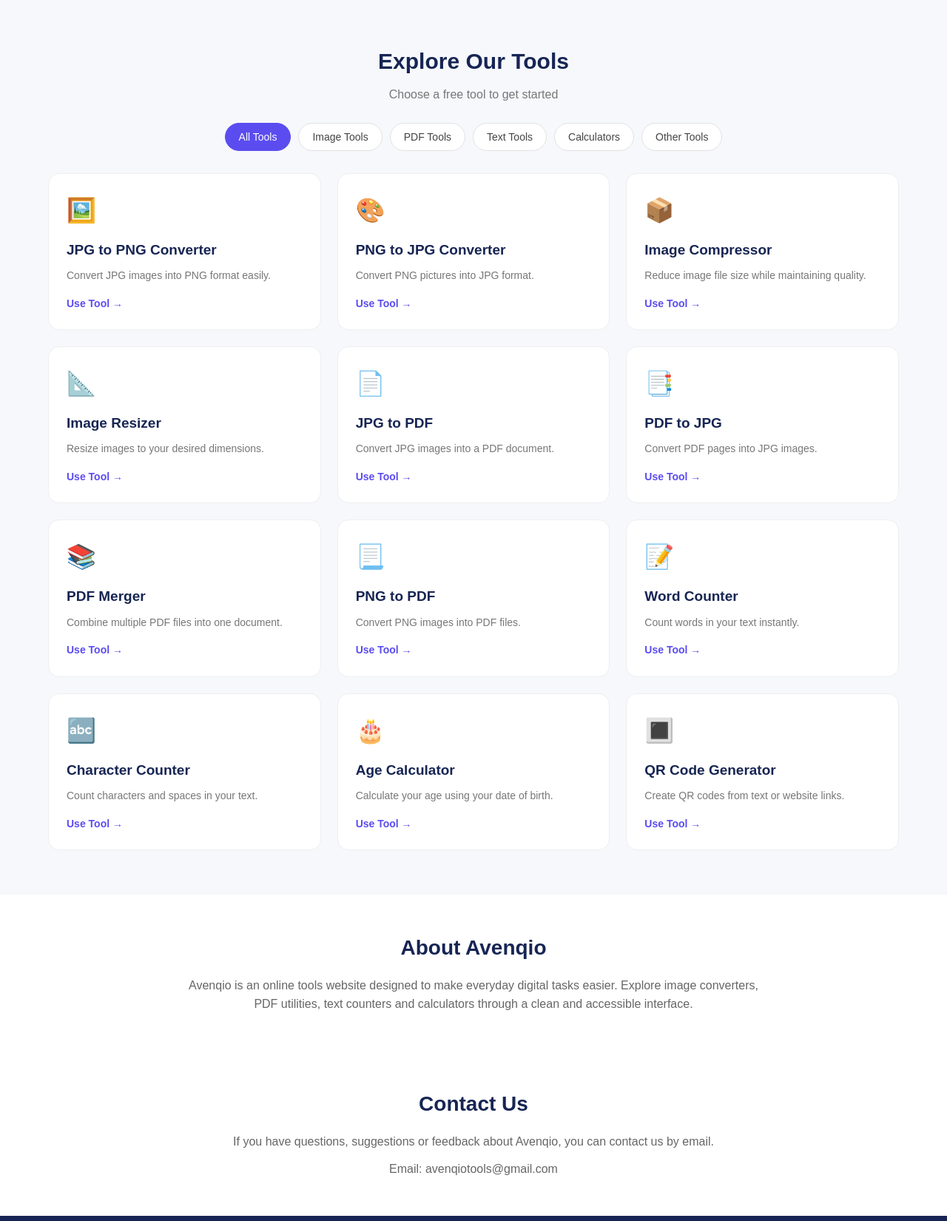
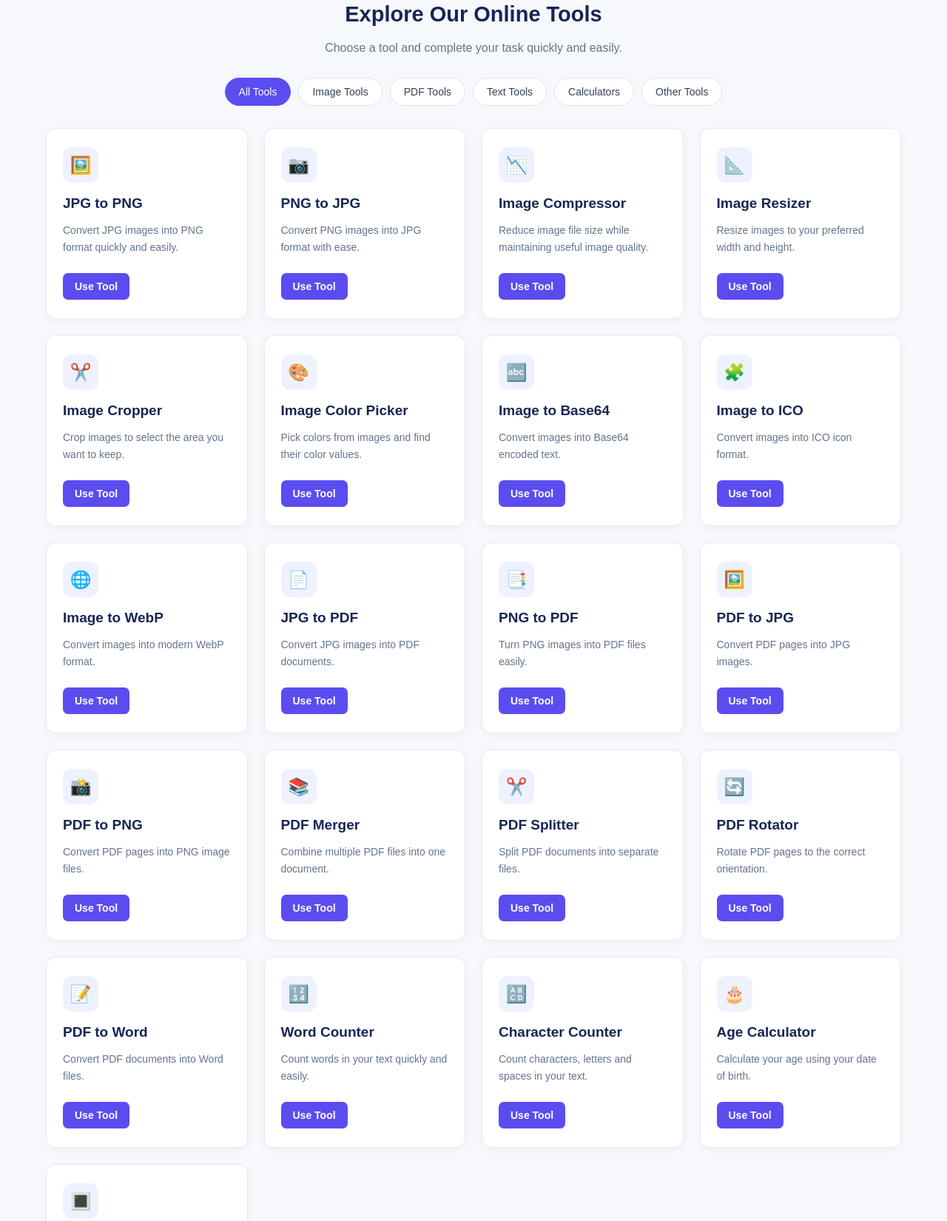
Before and after one commit to AvenqioTools/avenqio, a plain HTML site: page index.html in a window 1280 px wide. Shown: the part 468-2118 px from the top of the page at 74% size. Drawn offline with Linux system fonts and the light colour scheme.

Commit message:
Refactor index.html for SEO and UI improvements
Updated meta description and keywords for SEO. Enhanced styling and layout for better user experience. Improved tool descriptions and added new tools.

```diff
--- a/index.html
+++ b/index.html
@@ -7,129 +7,129 @@
 
 <title>Avenqio - Free Online Tools for PDF, Images & Text</title>
 
-<meta name="description" content="Use Avenqio's free online tools to merge PDF files, convert images, compress pictures, count text and perform everyday digital tasks quickly and easily.">
+<meta name="description" content="Use Avenqio's free online tools to merge PDF files, convert images, compress pictures, count text, generate QR codes and perform everyday digital tasks quickly and easily.">
 
-<meta name="keywords" content="free online tools, image converter, PDF tools, image compressor, word counter, QR code generator">
-
-<meta name="robots" content="index, follow">
+<meta name="keywords" content="free online tools, image converter, PDF tools, image compressor, QR code generator, word counter, age calculator">
 
 <style>
 * {
-    margin: 0;
-    padding: 0;
     box-sizing: border-box;
 }
 
+html {
+    scroll-behavior: smooth;
+}
+
 body {
-    font-family: Arial, Helvetica, sans-serif;
+    margin: 0;
+    font-family: Arial, sans-serif;
     background: #f7f8fc;
-    color: #172554;
-    line-height: 1.6;
+    color: #1e293b;
 }
 
 header {
-    background: #ffffff;
-    padding: 18px 6%;
+    background: #172554;
+    color: white;
+    padding: 18px 7%;
     display: flex;
+    justify-content: space-between;
     align-items: center;
-    justify-content: space-between;
-    border-bottom: 1px solid #eeeeee;
+    flex-wrap: wrap;
+    gap: 15px;
 }
 
 .logo {
     font-size: 27px;
     font-weight: bold;
-    color: #172554;
+    color: white;
     text-decoration: none;
 }
 
-.logo span {
-    color: #5b4cf0;
+nav {
+    display: flex;
+    gap: 22px;
+    flex-wrap: wrap;
 }
 
 nav a {
+    color: white;
     text-decoration: none;
-    color: #444;
-    margin-left: 22px;
     font-size: 15px;
 }
 
 nav a:hover {
-    color: #5b4cf0;
+    color: #c7d2fe;
 }
 
 .hero {
     text-align: center;
     padding: 65px 20px 45px;
+    background: linear-gradient(135deg, #eef2ff, #f8fafc);
 }
 
 .hero-badge {
     display: inline-block;
-    background: #eeebff;
-    color: #5b4cf0;
-    padding: 8px 16px;
+    background: #e0e7ff;
+    color: #4338ca;
+    padding: 9px 16px;
     border-radius: 30px;
     font-size: 14px;
-    margin-bottom: 20px;
+    margin-bottom: 15px;
 }
 
 .hero h1 {
-    font-size: 42px;
-    line-height: 1.25;
-    margin-bottom: 15px;
+    font-size: 38px;
     color: #172554;
-}
-
-.hero h1 span {
-    color: #5b4cf0;
+    margin: 10px 0;
 }
 
 .hero p {
+    color: #64748b;
+    font-size: 17px;
     max-width: 650px;
-    margin: auto;
-    color: #666;
-    font-size: 17px;
+    margin: 12px auto 25px;
+    line-height: 1.7;
 }
 
 .search-box {
-    max-width: 600px;
-    margin: 30px auto 0;
-    padding: 0 10px;
+    max-width: 550px;
+    margin: 25px auto 0;
 }
 
 .search-box input {
     width: 100%;
-    padding: 17px 20px;
-    border: 1px solid #dddddd;
-    border-radius: 12px;
+    padding: 16px 18px;
+    border: 1px solid #cbd5e1;
+    border-radius: 10px;
     font-size: 16px;
     outline: none;
-    background: white;
 }
 
 .search-box input:focus {
     border-color: #5b4cf0;
-    box-shadow: 0 0 0 3px rgba(91,76,240,0.10);
+    box-shadow: 0 0 0 3px rgba(91,76,240,0.12);
 }
 
-.tools-section {
+.section {
     max-width: 1200px;
-    margin: auto;
-    padding: 20px 25px 60px;
+    margin: 45px auto;
+    padding: 0 22px;
 }
 
 .section-heading {
     text-align: center;
-    margin-bottom: 25px;
+    margin-bottom: 28px;
 }
 
 .section-heading h2 {
-    font-size: 30px;
-    margin-bottom: 8px;
+    color: #172554;
+    font-size: 29px;
+    margin-bottom: 10px;
 }
 
 .section-heading p {
-    color: #777;
+    color: #64748b;
+    line-height: 1.6;
 }
 
 .filters {
@@ -137,18 +137,17 @@ nav a:hover {
     justify-content: center;
     flex-wrap: wrap;
     gap: 10px;
-    margin-bottom: 30px;
+    margin: 25px 0 30px;
 }
 
 .filter-btn {
-    border: 1px solid #e2e2e2;
+    padding: 10px 18px;
+    border: 1px solid #dbe2f0;
+    border-radius: 25px;
     background: white;
-    padding: 10px 18px;
-    border-radius: 30px;
+    color: #334155;
     cursor: pointer;
-    color: #444;
     font-size: 14px;
-    transition: 0.2s;
 }
 
 .filter-btn:hover,
@@ -160,90 +159,95 @@ nav a:hover {
 
 .tools-grid {
     display: grid;
-    grid-template-columns: repeat(3, 1fr);
+    grid-template-columns: repeat(auto-fit, minmax(230px, 1fr));
     gap: 22px;
 }
 
 .tool-card {
     background: white;
-    padding: 24px;
-    border: 1px solid #eeeeee;
-    border-radius: 15px;
-    display: flex;
-    flex-direction: column;
-    text-decoration: none;
-    color: inherit;
-    transition: 0.25s;
-    min-height: 205px;
+    padding: 25px 22px;
+    border: 1px solid #e8eaf2;
+    border-radius: 13px;
+    box-shadow: 0 3px 12px rgba(0,0,0,0.04);
+    transition: 0.2s ease;
 }
 
 .tool-card:hover {
     transform: translateY(-4px);
-    box-shadow: 0 8px 25px rgba(30,30,80,0.08);
-    border-color: #d8d2ff;
+    box-shadow: 0 8px 22px rgba(0,0,0,0.08);
 }
 
 .tool-icon {
-    font-size: 32px;
-    margin-bottom: 13px;
+    width: 48px;
+    height: 48px;
+    background: #eef2ff;
+    color: #5b4cf0;
+    display: flex;
+    align-items: center;
+    justify-content: center;
+    border-radius: 12px;
+    font-size: 23px;
+    margin-bottom: 17px;
 }
 
 .tool-card h3 {
+    color: #172554;
     font-size: 19px;
-    margin-bottom: 8px;
+    margin: 0 0 10px;
 }
 
 .tool-card p {
-    color: #777;
+    color: #64748b;
     font-size: 14px;
-    margin-bottom: 15px;
+    line-height: 1.6;
+    min-height: 45px;
 }
 
-.tool-link {
-    margin-top: auto;
-    color: #5b4cf0;
+.tool-card a {
+    display: inline-block;
+    margin-top: 10px;
+    padding: 10px 16px;
+    background: #5b4cf0;
+    color: white;
+    text-decoration: none;
+    border-radius: 7px;
+    font-size: 14px;
     font-weight: bold;
-    font-size: 14px;
+}
+
+.tool-card a:hover {
+    background: #4338ca;
 }
 
 #noResults {
     display: none;
     text-align: center;
-    color: #777;
-    padding: 35px;
+    color: #64748b;
+    padding: 25px;
 }
 
 .info-section {
-    background: white;
-    padding: 50px 20px;
+    max-width: 900px;
+    margin: 55px auto;
+    padding: 30px 22px;
     text-align: center;
-}
-
-.info-section div {
-    max-width: 800px;
-    margin: auto;
+    line-height: 1.8;
 }
 
 .info-section h2 {
-    margin-bottom: 15px;
-    font-size: 28px;
+    color: #172554;
 }
 
 .info-section p {
-    color: #666;
+    color: #64748b;
 }
 
 footer {
     background: #172554;
     color: white;
+    padding: 30px 20px;
     text-align: center;
-    padding: 30px 20px;
-}
-
-footer p {
-    color: #d4d8e8;
-    font-size: 14px;
-    margin: 8px 0;
+    margin-top: 50px;
 }
 
 .footer-links {
@@ -251,50 +255,39 @@ footer p {
 }
 
 .footer-links a {
-    color: white;
+    color: #dbeafe;
     text-decoration: none;
     margin: 0 10px;
     font-size: 14px;
 }
 
-.footer-links a:hover {
-    color: #b9afff;
-}
-
-@media (max-width: 850px) {
-    .tools-grid {
-        grid-template-columns: repeat(2, 1fr);
-    }
-
-    .hero h1 {
-        font-size: 34px;
-    }
+footer p {
+    color: #cbd5e1;
+    font-size: 14px;
+    line-height: 1.6;
 }
 
 @media (max-width: 600px) {
     header {
-        flex-direction: column;
-        gap: 12px;
+        justify-content: center;
+        text-align: center;
     }
 
-    nav a {
-        margin: 0 8px;
+    nav {
+        justify-content: center;
+        gap: 15px;
+    }
+
+    .hero h1 {
+        font-size: 29px;
     }
 
     .hero {
         padding: 45px 15px 35px;
     }
 
-    .hero h1 {
-        font-size: 29px;
-    }
-
-    .tools-grid {
-        grid-template-columns: 1fr;
-    }
-
-    .section-heading h2 {
-        font-size: 25px;
+    .section {
+        padding: 0 15px;
     }
 }
 </style>
@@ -303,25 +296,24 @@ footer p {
 <body>
 
 <header>
-    <a href="index.html" class="logo">Avenqio<span>.</span></a>
+    <a href="index.html" class="logo">Avenqio</a>
 
     <nav>
         <a href="index.html">Home</a>
-        <a href="#tools">Tools</a>
-        <a href="#about">About</a>
-        <a href="#contact">Contact</a>
+        <a href="#tools">All Tools</a>
+        <a href="about.html">About</a>
+        <a href="contact.html">Contact</a>
     </nav>
 </header>
 
 <section class="hero">
-
     <div class="hero-badge">✨ Simple Tools. Smart Solutions.</div>
 
-    <h1>Free Online Tools for<br><span>Everyday Digital Tasks</span></h1>
+    <h1>Free Online Tools for Everyone</h1>
 
     <p>
-        Convert images, manage PDF files, count text and use helpful online tools
-        quickly and easily.
+        Explore free and easy-to-use online tools for image conversion,
+        PDF processing, text counting, calculations and more.
     </p>
 
     <div class="search-box">
@@ -332,260 +324,269 @@ footer p {
             aria-label="Search tools"
         >
     </div>
-
 </section>
 
-<section class="tools-section" id="tools">
+<section class="section" id="tools">
 
     <div class="section-heading">
-        <h2>Explore Our Tools</h2>
-        <p>Choose a free tool to get started</p>
+        <h2>Explore Our Online Tools</h2>
+        <p>Choose a tool and complete your task quickly and easily.</p>
     </div>
 
     <div class="filters">
-
         <button class="filter-btn active" data-filter="all">All Tools</button>
-
         <button class="filter-btn" data-filter="image">Image Tools</button>
-
         <button class="filter-btn" data-filter="pdf">PDF Tools</button>
-
         <button class="filter-btn" data-filter="text">Text Tools</button>
-
         <button class="filter-btn" data-filter="calculator">Calculators</button>
-
         <button class="filter-btn" data-filter="other">Other Tools</button>
-
     </div>
 
     <div class="tools-grid" id="toolsGrid">
 
-        <a href="jpg-to-png.html" class="tool-card"
-           data-category="image" data-name="jpg jpeg to png image converter">
+        <!-- IMAGE TOOLS -->
+
+        <div class="tool-card" data-category="image">
             <div class="tool-icon">🖼️</div>
-            <h3>JPG to PNG Converter</h3>
-            <p>Convert JPG images into PNG format easily.</p>
-            <span class="tool-link">Use Tool →</span>
-        </a>
+            <h3>JPG to PNG</h3>
+            <p>Convert JPG images into PNG format quickly and easily.</p>
+            <a href="jpg-to-png.html">Use Tool</a>
+        </div>
 
-        <a href="png-to-jpg.html" class="tool-card"
-           data-category="image" data-name="png to jpg jpeg converter">
-            <div class="tool-icon">🎨</div>
-            <h3>PNG to JPG Converter</h3>
-            <p>Convert PNG pictures into JPG format.</p>
-            <span class="tool-link">Use Tool →</span>
-        </a>
+        <div class="tool-card" data-category="image">
+            <div class="tool-icon">📷</div>
+            <h3>PNG to JPG</h3>
+            <p>Convert PNG images into JPG format with ease.</p>
+            <a href="png-to-jpg.html">Use Tool</a>
+        </div>
 
-        <a href="image-compressor.html" class="tool-card"
-           data-category="image" data-name="image photo picture compressor reduce size">
-            <div class="tool-icon">📦</div>
+        <div class="tool-card" data-category="image">
+            <div class="tool-icon">📉</div>
             <h3>Image Compressor</h3>
-            <p>Reduce image file size while maintaining quality.</p>
-            <span class="tool-link">Use Tool →</span>
-        </a>
+            <p>Reduce image file size while maintaining useful image quality.</p>
+            <a href="image-compressor.html">Use Tool</a>
+        </div>
 
-        <a href="image-resizer.html" class="tool-card"
-           data-category="image" data-name="image photo picture resizer resize">
+        <div class="tool-card" data-category="image">
             <div class="tool-icon">📐</div>
             <h3>Image Resizer</h3>
-            <p>Resize images to your desired dimensions.</p>
-            <span class="tool-link">Use Tool →</span>
-        </a>
+            <p>Resize images to your preferred width and height.</p>
+            <a href="image-resizer.html">Use Tool</a>
+        </div>
 
-        <a href="jpg-to-pdf.html" class="tool-card"
-           data-category="pdf" data-name="jpg jpeg image photo to pdf">
+        <div class="tool-card" data-category="image">
+            <div class="tool-icon">✂️</div>
+            <h3>Image Cropper</h3>
+            <p>Crop images to select the area you want to keep.</p>
+            <a href="image-cropper.html">Use Tool</a>
+        </div>
+
+        <div class="tool-card" data-category="image">
+            <div class="tool-icon">🎨</div>
+            <h3>Image Color Picker</h3>
+            <p>Pick colors from images and find their color values.</p>
+            <a href="image-color-picker.html">Use Tool</a>
+        </div>
+
+        <div class="tool-card" data-category="image">
+            <div class="tool-icon">🔤</div>
+            <h3>Image to Base64</h3>
+            <p>Convert images into Base64 encoded text.</p>
+            <a href="image-to-base64.html">Use Tool</a>
+        </div>
+
+        <div class="tool-card" data-category="image">
+            <div class="tool-icon">🧩</div>
+            <h3>Image to ICO</h3>
+            <p>Convert images into ICO icon format.</p>
+            <a href="image-to-ico.html">Use Tool</a>
+        </div>
+
+        <div class="tool-card" data-category="image">
+            <div class="tool-icon">🌐</div>
+            <h3>Image to WebP</h3>
+            <p>Convert images into modern WebP format.</p>
+            <a href="image-to-webp.html">Use Tool</a>
+        </div>
+
+        <!-- PDF TOOLS -->
+
+        <div class="tool-card" data-category="pdf">
             <div class="tool-icon">📄</div>
             <h3>JPG to PDF</h3>
-            <p>Convert JPG images into a PDF document.</p>
-            <span class="tool-link">Use Tool →</span>
-        </a>
+            <p>Convert JPG images into PDF documents.</p>
+            <a href="jpg-to-pdf.html">Use Tool</a>
+        </div>
 
-        <a href="pdf-to-jpg.html" class="tool-card"
-           data-category="pdf" data-name="pdf to jpg image converter">
+        <div class="tool-card" data-category="pdf">
             <div class="tool-icon">📑</div>
+            <h3>PNG to PDF</h3>
+            <p>Turn PNG images into PDF files easily.</p>
+            <a href="png-to-pdf.html">Use Tool</a>
+        </div>
+
+        <div class="tool-card" data-category="pdf">
+            <div class="tool-icon">🖼️</div>
             <h3>PDF to JPG</h3>
             <p>Convert PDF pages into JPG images.</p>
-            <span class="tool-link">Use Tool →</span>
-        </a>
+            <a href="pdf-to-jpg.html">Use Tool</a>
+        </div>
 
-        <a href="pdf-merger.html" class="tool-card"
-           data-category="pdf" data-name="pdf merge merger combine files">
+        <div class="tool-card" data-category="pdf">
+            <div class="tool-icon">📸</div>
+            <h3>PDF to PNG</h3>
+            <p>Convert PDF pages into PNG image files.</p>
+            <a href="pdf-to-png.html">Use Tool</a>
+        </div>
+
+        <div class="tool-card" data-category="pdf">
             <div class="tool-icon">📚</div>
             <h3>PDF Merger</h3>
             <p>Combine multiple PDF files into one document.</p>
-            <span class="tool-link">Use Tool →</span>
-        </a>
+            <a href="pdf-merger.html">Use Tool</a>
+        </div>
 
-        <a href="png-to-pdf.html" class="tool-card"
-           data-category="pdf" data-name="png image to pdf converter">
-            <div class="tool-icon">📃</div>
-            <h3>PNG to PDF</h3>
-            <p>Convert PNG images into PDF files.</p>
-            <span class="tool-link">Use Tool →</span>
-        </a>
+        <div class="tool-card" data-category="pdf">
+            <div class="tool-icon">✂️</div>
+            <h3>PDF Splitter</h3>
+            <p>Split PDF documents into separate files.</p>
+            <a href="pdf-splitter.html">Use Tool</a>
+        </div>
 
-        <a href="word-counter.html" class="tool-card"
-           data-category="text" data-name="word counter count words writing">
+        <div class="tool-card" data-category="pdf">
+            <div class="tool-icon">🔄</div>
+            <h3>PDF Rotator</h3>
+            <p>Rotate PDF pages to the correct orientation.</p>
+            <a href="pdf-rotator.html">Use Tool</a>
+        </div>
+
+        <div class="tool-card" data-category="pdf">
             <div class="tool-icon">📝</div>
+            <h3>PDF to Word</h3>
+            <p>Convert PDF documents into Word files.</p>
+            <a href="pdf-to-word.html">Use Tool</a>
+        </div>
+
+        <!-- TEXT TOOLS -->
+
+        <div class="tool-card" data-category="text">
+            <div class="tool-icon">🔢</div>
             <h3>Word Counter</h3>
-            <p>Count words in your text instantly.</p>
-            <span class="tool-link">Use Tool →</span>
-        </a>
+            <p>Count words in your text quickly and easily.</p>
+            <a href="word-counter.html">Use Tool</a>
+        </div>
 
-        <a href="character-counter.html" class="tool-card"
-           data-category="text" data-name="character counter letters text">
-            <div class="tool-icon">🔤</div>
+        <div class="tool-card" data-category="text">
+            <div class="tool-icon">🔠</div>
             <h3>Character Counter</h3>
-            <p>Count characters and spaces in your text.</p>
-            <span class="tool-link">Use Tool →</span>
-        </a>
+            <p>Count characters, letters and spaces in your text.</p>
+            <a href="character-counter.html">Use Tool</a>
+        </div>
 
-        <a href="age-calculator.html" class="tool-card"
-           data-category="calculator" data-name="age calculator birthday date">
+        <!-- CALCULATOR -->
+
+        <div class="tool-card" data-category="calculator">
             <div class="tool-icon">🎂</div>
             <h3>Age Calculator</h3>
             <p>Calculate your age using your date of birth.</p>
-            <span class="tool-link">Use Tool →</span>
-        </a>
+            <a href="age-calculator.html">Use Tool</a>
+        </div>
 
-        <a href="qr-code-generator.html" class="tool-card"
-           data-category="other" data-name="qr code generator create">
+        <!-- OTHER TOOLS -->
+
+        <div class="tool-card" data-category="other">
             <div class="tool-icon">🔳</div>
             <h3>QR Code Generator</h3>
-            <p>Create QR codes from text or website links.</p>
-            <span class="tool-link">Use Tool →</span>
-        </a>
+            <p>Create QR codes from text or website links and download them as PNG images.</p>
+            <a href="qr-code-generator.html">Use Tool</a>
+        </div>
 
     </div>
 
-    <div id="noResults">
-        <h3>No tools found</h3>
-        <p>Try searching with another word or choose a different category.</p>
-    </div>
+    <p id="noResults">No tools found. Try another search.</p>
 
 </section>
 
-<section class="info-section" id="about">
-    <div>
-        <h2>About Avenqio</h2>
+<section class="info-section">
+    <h2>Why Choose Avenqio?</h2>
+
     <p>
-            Avenqio is an online tools website designed to make everyday digital
-            tasks easier. Explore image converters, PDF utilities, text counters
-            and calculators through a clean and accessible interface.
+        Avenqio provides simple and useful online tools for everyday digital
+        tasks. Convert images, manage PDF files, count text, calculate age
+        and generate QR codes using easy-to-use tools.
     </p>
-    </div>
-</section>
 
-<section class="info-section" id="contact">
-    <div>
-        <h2>Contact Us</h2>
     <p>
-            If you have questions, suggestions or feedback about Avenqio,
-            you can contact us by email.
+        Our goal is to make everyday digital tasks easier through a clean,
+        accessible and user-friendly experience.
     </p>
-        <p style="margin-top:12px;">
-            Email: avenqiotools@gmail.com
-        </p>
-    </div>
 </section>
 
 <footer>
+    <div class="logo">Avenqio</div>
 
-    <a href="index.html" class="logo" style="color:white;">
-        Avenqio<span>.</span>
-    </a>
+    <p>Simple and useful online tools for your everyday digital needs.</p>
 
     <div class="footer-links">
         <a href="index.html">Home</a>
-        <a href="#about">About</a>
-        <a href="#contact">Contact</a>
+        <a href="about.html">About</a>
+        <a href="contact.html">Contact</a>
         <a href="privacy-policy.html">Privacy Policy</a>
         <a href="terms.html">Terms</a>
     </div>
 
-    <p>Simple and useful online tools for your everyday digital needs.</p>
-
     <p>© 2026 Avenqio. All rights reserved.</p>
-
 </footer>
 
 <script>
-document.addEventListener("DOMContentLoaded", function () {
-
 const searchInput = document.getElementById("toolSearch");
-    const cards = document.querySelectorAll(".tool-card");
 const filterButtons = document.querySelectorAll(".filter-btn");
+const toolCards = document.querySelectorAll(".tool-card");
 const noResults = document.getElementById("noResults");
 
 let activeCategory = "all";
 
 function filterTools() {
-
     const searchText = searchInput.value.toLowerCase().trim();
     let visibleCount = 0;
 
-        cards.forEach(function(card) {
+    toolCards.forEach(function(card) {
+        const title = card.querySelector("h3").textContent.toLowerCase();
+        const description = card.querySelector("p").textContent.toLowerCase();
+        const category = card.dataset.category;
 
-            const category = card.dataset.category || "";
-            const name = card.dataset.name || "";
-
-            const titleElement = card.querySelector("h3");
-            const descriptionElement = card.querySelector("p");
-
-            const title = titleElement ? titleElement.textContent : "";
-            const description = descriptionElement ? descriptionElement.textContent : "";
-
-            const searchableText =
-                (name + " " + title + " " + description).toLowerCase();
-
-            const matchesSearch = searchableText.includes(searchText);
+        const matchesSearch =
+            title.includes(searchText) ||
+            description.includes(searchText);
 
         const matchesCategory =
             activeCategory === "all" ||
             category === activeCategory;
 
         if (matchesSearch && matchesCategory) {
-                card.style.display = "flex";
+            card.style.display = "";
             visibleCount++;
         } else {
             card.style.display = "none";
         }
-
     });
 
-        if (noResults) {
-            noResults.style.display =
-                visibleCount === 0 ? "block" : "none";
+    noResults.style.display = visibleCount === 0 ? "block" : "none";
 }
 
-    }
+searchInput.addEventListener("input", filterTools);
 
 filterButtons.forEach(function(button) {
-
     button.addEventListener("click", function() {
-
         filterButtons.forEach(function(btn) {
             btn.classList.remove("active");
         });
 
         button.classList.add("active");
-
-            activeCategory = button.dataset.filter || "all";
+        activeCategory = button.dataset.filter;
 
         filterTools();
-
     });
-
-    });
-
-    if (searchInput) {
-        searchInput.addEventListener("input", filterTools);
-    }
-
-    window.filterTools = filterTools;
-
-    filterTools();
-
 });
 </script>
 
```
Lines whose indentation alone changed are shown as unchanged.
